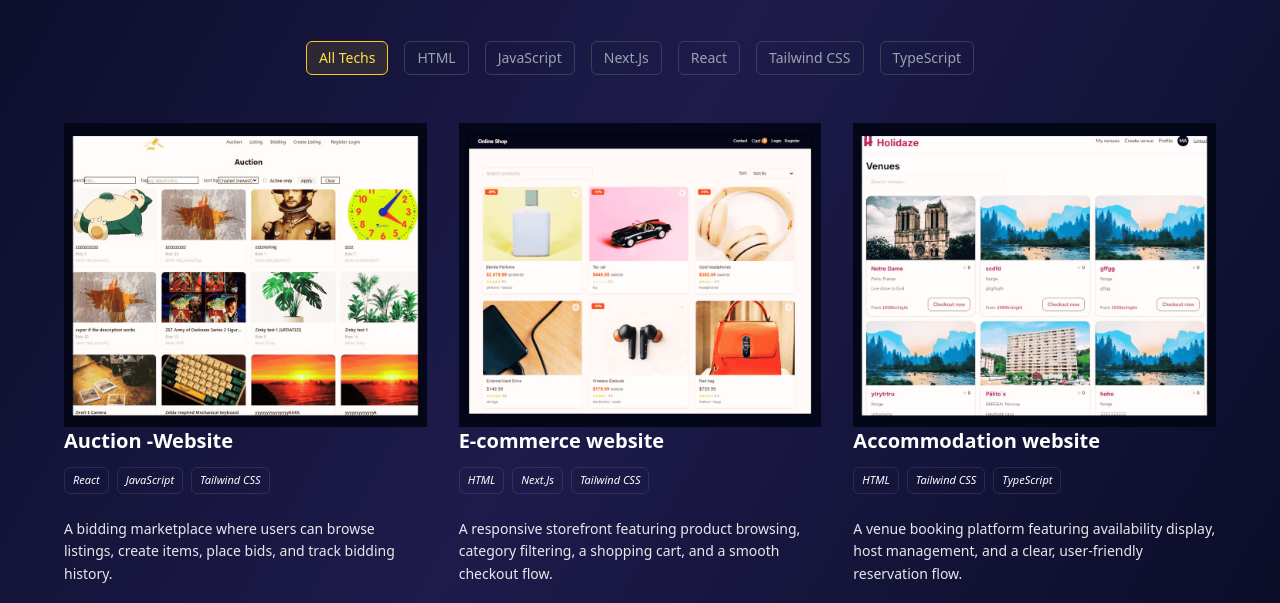
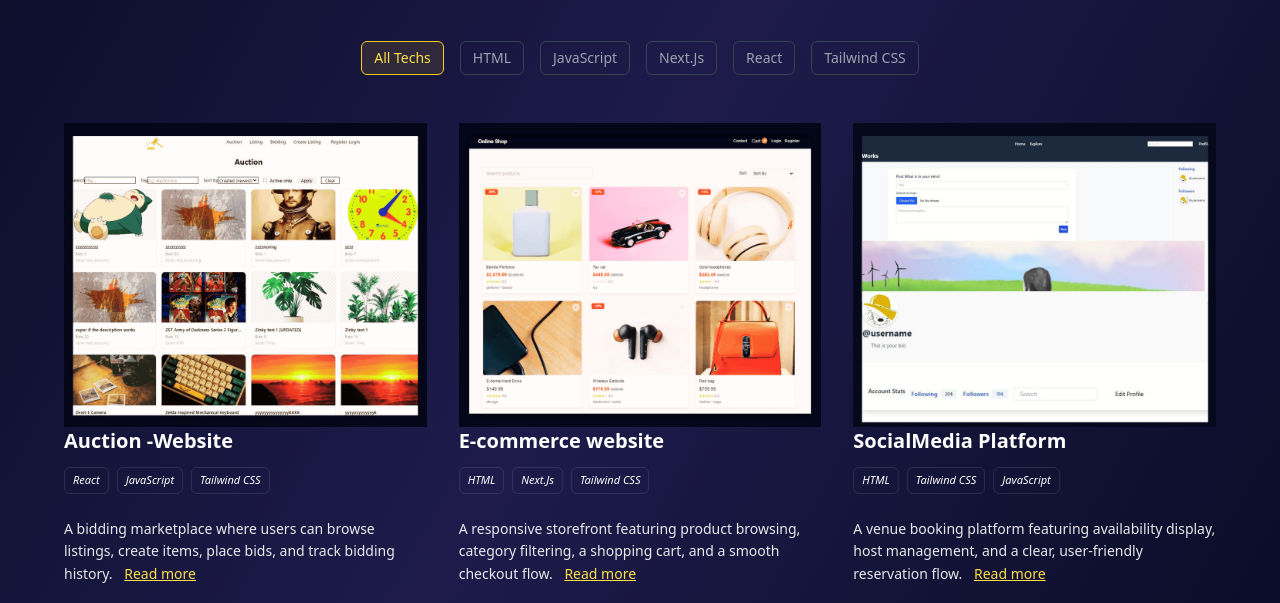
Before and after one commit to SocanIcode/portfolio-2, a plain HTML site: page index.html in a window 1280 px wide. Shown: the part 939-1542 px from the top of the page. Drawn offline with nearby package versions, Linux system fonts and the light colour scheme.

Commit message:
final update

```diff
--- a/json/cardsData.json
+++ b/json/cardsData.json
@@ -5,6 +5,7 @@
       "image": "images/Auction.png",
       "description": "A bidding marketplace where users can browse listings, create items, place bids, and track bidding history.",
       "github": "https://github.com/NoroffFEU/Semester-Project-2-Auction-House.git",
+      "readme": "https://github.com/NoroffFEU/Semester-Project-2-Auction-House/blob/main/README.md#readme",
       "live_demo": "https://semester-project-2-auction-house.netlify.app/",
       "tech": "React,JavaScript, Tailwind CSS"
     },
@@ -14,16 +15,18 @@
 
       "description": "A responsive storefront featuring product browsing, category filtering, a shopping cart, and a smooth checkout flow.",
       "github": "https://github.com/NoroffFEU/JavaScript-Frameworks-ca.git",
+      "readme": "https://github.com/NoroffFEU/JavaScript-Frameworks-ca/blob/main/README.md#readme",
       "live_demo": "https://onlie-shop.netlify.app/",
       "tech": "HTML, Next.Js, Tailwind CSS, "
     },
     {
-      "title": "Accommodation website",
-      "image": "images/holidaze.png",
+      "title": "SocialMedia Platform ",
+      "image": "images/cssframework.png",
       "description": "A venue booking platform featuring availability display, host management, and a clear, user-friendly reservation flow.",
-      "github": "https://github.com/SocanIcode/Project-Exam-2.git",
-      "live_demo": "https://holidazebookingpe2.netlify.app/",
-      "tech": "HTML, Tailwind CSS, TypeScript"
+      "github": "https://github.com/SocanIcode/CSS-Frameworks-Course-Assignment/tree/css-frameworks",
+      "readme": "https://github.com/SocanIcode/CSS-Frameworks-Course-Assignment/blob/css-frameworks/README.md#readme",
+      "live_demo": "https://fancy-eclair-31b524.netlify.app/profile/",
+      "tech": "HTML, Tailwind CSS, JavaScript"
     }
   ]
 }
--- a/scripts/js/card.js
+++ b/scripts/js/card.js
@@ -6,25 +6,29 @@ document.addEventListener("DOMContentLoaded", () => {
       const techFiltersContainer = document.querySelector("#tech-filters");
       const typeFiltersContainer = document.querySelector("#type-filters");
 
+      // Stop safely on pages without the projects section (about/contact pages)
       if (!portfolioGrid || !techFiltersContainer) return;
 
+      // Hide type filters (you’re not using them right now)
       if (typeFiltersContainer) typeFiltersContainer.classList.add("hidden");
 
       const projects = Array.isArray(data.projects) ? data.projects : [];
 
-      // ---------- Helpers ----------
-      const isInViewport = (element) => {
-        const rect = element.getBoundingClientRect();
-        return rect.top < window.innerHeight - 30;
+      // ---------- Tech filters ----------
+      const makeTechButton = (label, value, isActive) => {
+        const button = document.createElement("button");
+        button.className =
+          "tech-filter px-3 py-1.5 text-sm border rounded-md transition-all duration-300 " +
+          (isActive
+            ? "active border-yellow-400 text-yellow-300 bg-yellow-400/10"
+            : "border-gray-700 text-gray-400 hover:border-yellow-400 hover:text-yellow-300");
+
+        button.setAttribute("data-tech", value);
+        button.type = "button";
+        button.textContent = label;
+        return button;
       };
 
-      const handleScroll = () => {
-        document.querySelectorAll(".scroll-down").forEach((item) => {
-          if (isInViewport(item)) item.classList.add("inView");
-        });
-      };
-
-      // ---------- Tech filters ----------
       const populateTechFilters = () => {
         techFiltersContainer.innerHTML = "";
 
@@ -46,7 +50,7 @@ document.addEventListener("DOMContentLoaded", () => {
 
         techFiltersContainer.classList.remove("hidden");
 
-        //  Techs reset button
+        // Reset button
         techFiltersContainer.appendChild(
           makeTechButton("All Techs", "all", true),
         );
@@ -55,7 +59,7 @@ document.addEventListener("DOMContentLoaded", () => {
           techFiltersContainer.appendChild(makeTechButton(tech, tech, false));
         });
 
-        // Wire events
+        // Wire events once
         techFiltersContainer.addEventListener("click", (e) => {
           const btn = e.target.closest(".tech-filter");
           if (!btn) return;
@@ -83,20 +87,6 @@ document.addEventListener("DOMContentLoaded", () => {
         });
       };
 
-      const makeTechButton = (label, value, isActive) => {
-        const button = document.createElement("button");
-        button.className =
-          "tech-filter px-3 py-1.5 text-sm border rounded-md transition-all duration-300 " +
-          (isActive
-            ? "active border-yellow-400 text-yellow-300 bg-yellow-400/10"
-            : "border-gray-700 text-gray-400 hover:border-yellow-400 hover:text-yellow-300");
-
-        button.setAttribute("data-tech", value);
-        button.type = "button";
-        button.textContent = label;
-        return button;
-      };
-
       // ---------- Render projects ----------
       const renderProjects = (tech) => {
         portfolioGrid.innerHTML = "";
@@ -110,13 +100,9 @@ document.addEventListener("DOMContentLoaded", () => {
 
         const fragment = document.createDocumentFragment();
 
-        filtered.forEach((project, index) => {
+        filtered.forEach((project) => {
           const item = document.createElement("div");
-          item.classList.add(
-            "item",
-            "scroll-down",
-            `fade-in-bottom-${Math.min(index + 1, 3)}`,
-          );
+          item.classList.add("item");
 
           const techBadges = (project.tech || "")
             .split(",")
@@ -127,6 +113,21 @@ document.addEventListener("DOMContentLoaded", () => {
                 `<span class="tech-badge text-[11px] italic px-2 py-1 rounded-md border border-white/10">${t}</span>`,
             )
             .join("");
+
+          const githubUrl = (project.github || "").replace(/\.git$/i, "");
+          const readmeUrl =
+            (project.readme || "").trim() ||
+            (githubUrl ? `${githubUrl}#readme` : "");
+
+          const readMoreLink = readmeUrl
+            ? ` <a
+                  href="${readmeUrl}"
+                  target="_blank"
+                  rel="noopener noreferrer"
+                  class="ml-2 inline underline text-yellow-300 hover:text-yellow-200 transition-colors"
+                >Read more</a>`
+            : "";
+
           item.innerHTML = `
             <div class="card-inner">
               <div class="card-front">
@@ -134,7 +135,6 @@ document.addEventListener("DOMContentLoaded", () => {
                 <div class="card-overlay">
                   <div class="space-y-3">
                     <h3 class="text-xl font-bold text-white">${project.title}</h3>
-
                     <div class="tech-badges flex flex-wrap gap-2">
                       ${techBadges}
                     </div>
@@ -144,9 +144,10 @@ document.addEventListener("DOMContentLoaded", () => {
 
               <div class="card-back">
                 <div class="content-wrapper space-y-5">
-        <p class="text-white/90 text-sm leading-relaxed py-6">
-          ${project.description}
+                  <p class="text-white/90 text-sm leading-relaxed pt-6">
+                    ${project.description}${readMoreLink}
                   </p>
+
                   <div class="flex flex-col sm:flex-row gap-3 sm:gap-4 w-full pt-2 sm:items-stretch">
                     <a
                       href="${project.github}"
@@ -170,35 +171,27 @@ document.addEventListener("DOMContentLoaded", () => {
          hover:shadow-lg hover:shadow-purple-500/25 hover:border-purple-400
          transition-all duration-300 hover-scale"
 >
-    <svg
-      class="w-4 h-4 shrink-0"
-      xmlns="http://www.w3.org/2000/svg"
-      viewBox="0 0 24 24"
-      aria-hidden="true"
-    >
-      <path fill="none" stroke="currentColor" stroke-width="1.8" stroke-linecap="round" stroke-linejoin="round" d="M14 3h7v7M21 3L10 14"/>
-      <rect x="3" y="8" width="11" height="13" rx="2" ry="2" fill="none" stroke="currentColor" stroke-width="1.6" stroke-linecap="round" stroke-linejoin="round"/>
-    </svg>
+ <i class="fas fa-arrow-up-right-from-square text-sm"></i>
 <span>Live Demo</span>
+
 </a>
                   </div>
                 </div>
               </div>
             </div>
           `;
+
           fragment.appendChild(item);
         });
 
         portfolioGrid.appendChild(fragment);
-        handleScroll();
       };
 
       // ---------- Init ----------
       populateTechFilters();
       renderProjects(null);
-      window.addEventListener("scroll", handleScroll);
 
-      // Keep a small API for your AI assistant (tech-only now)
+      // API for AI assistant (tech-only)
       window.portfolioFilters = {
         filterByTech: (tech) => {
           renderProjects(tech);
--- a/scripts/js/script.js
+++ b/scripts/js/script.js
@@ -1,19 +1,4 @@
 document.addEventListener("DOMContentLoaded", () => {
-  // Smooth scroll only for # links that exist on the current page
-  document.querySelectorAll('a[href^="#"]').forEach((anchor) => {
-    anchor.addEventListener("click", function (e) {
-      const targetId = this.getAttribute("href");
-      if (!targetId || targetId === "#") return;
-
-      const target = document.querySelector(targetId);
-      if (!target) return; // IMPORTANT: do nothing if section isn't on this page
-
-      e.preventDefault();
-      target.scrollIntoView({ behavior: "smooth", block: "start" });
-    });
-  });
-
-  // Navbar padding change on scroll (safe)
   const nav = document.querySelector("nav");
   if (!nav) return;
 
--- a/styles/css/media.css
+++ b/styles/css/media.css
@@ -1,5 +1,4 @@
 /* Media Queries */
-
 @media (min-width: 600px) {
   h1 {
     font-size: 60px;
--- a/styles/css/style.css
+++ b/styles/css/style.css
@@ -198,3 +198,9 @@
   outline: none;
   box-shadow: 0 0 0 2px rgba(236, 72, 153, 0.5);
 }
+.card-back a {
+  display: inline !important;
+  visibility: visible !important;
+  opacity: 1 !important;
+  text-decoration: underline !important;
+}
```
Also changed, not shown: contact.html (+1 -1 lines), images/cssframework.png (added), 1 other file. Lines whose indentation alone changed are shown as unchanged.
